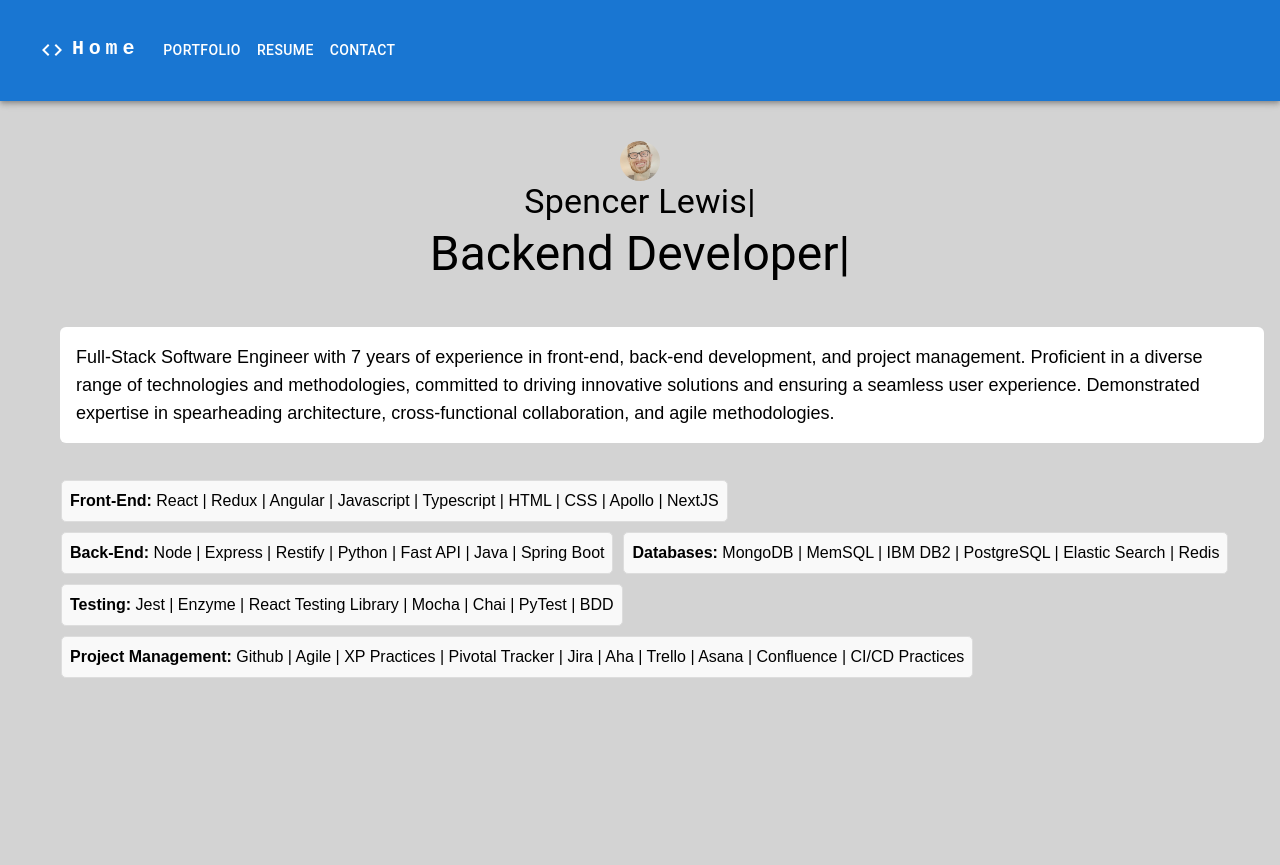
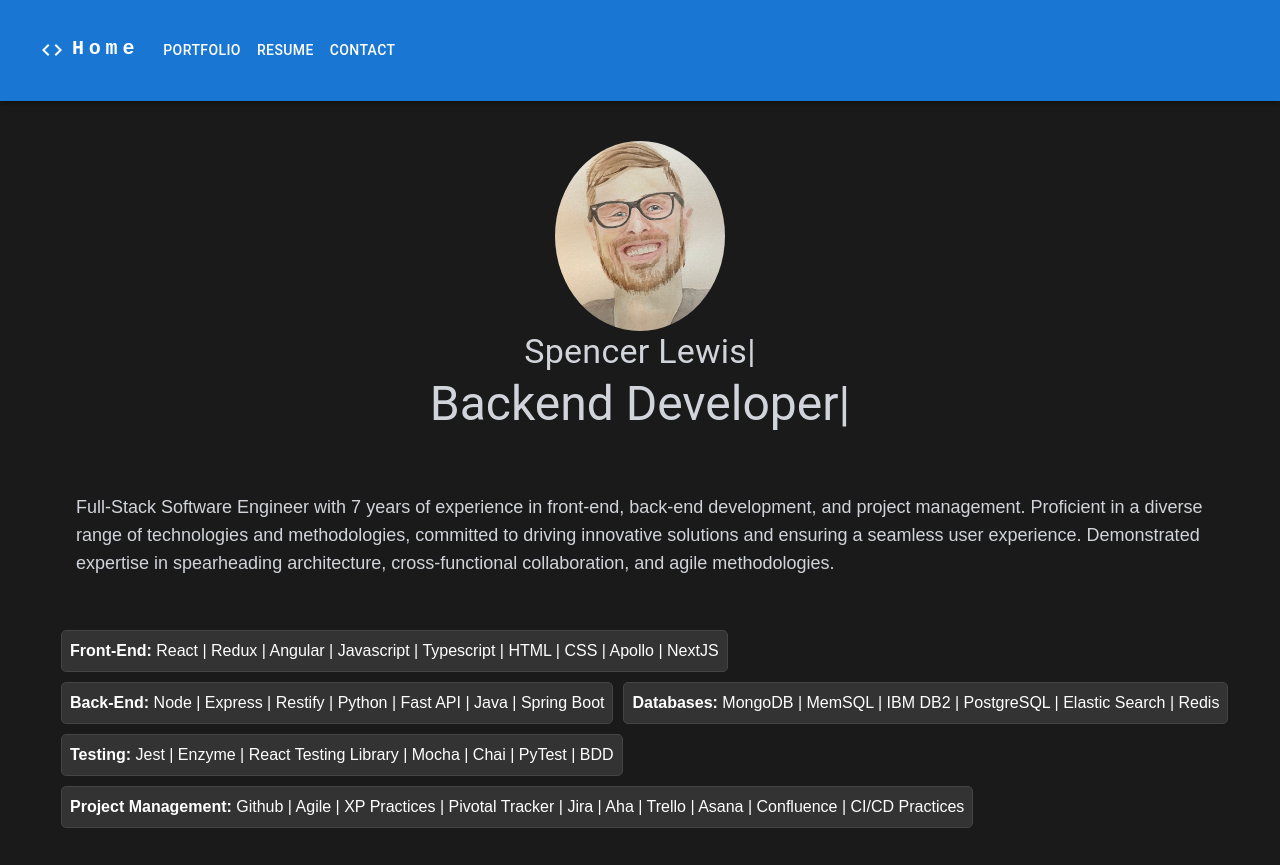
Before and after one commit to Spencer-Lewis/dev, a React (Vite) app: page / in a window 1280 px wide. Before the commit the page ends 800 px from the top, so only its background shows below. Built offline with nearby package versions, Linux system fonts and the light colour scheme.

Commit message:
Update styles

```diff
--- a/src/components/AvatarTyper.jsx
+++ b/src/components/AvatarTyper.jsx
@@ -6,9 +6,9 @@ import { TypeAnimation } from 'react-type-animation';
 import avatar from "../assets/portrait.jpg";
 
 const AvatarTyper = () => (
-    <Box className="text-center mt-10 mb-10">
+    <Box className="text-center text-gray-300 mt-10 mb-10">
         <Grid container justifyContent="center">
-            <Avatar className="" src={avatar} alt="Spencer Lewis" />
+            <Avatar className="" src={avatar} alt="Spencer Lewis" sx={{ width: 170, height: 190 }}/>
         </Grid>
         <Typography className="" variant="h4">
             <TypeAnimation sequence={["Spencer Lewis"]} typeSpeed={30} />
--- a/src/components/ProjectCarousel.jsx
+++ b/src/components/ProjectCarousel.jsx
@@ -18,7 +18,7 @@ class ProjectCarousel extends Component {
                     <p className="legend">Legend 2</p>
                 </div>
                 <div>
-                <Projects />
+                    <Projects />
                 </div>
             </Carousel>
         );
--- a/src/components/Summary.jsx
+++ b/src/components/Summary.jsx
@@ -1,7 +1,7 @@
-import React from "react";
+import React from 'react';
 
 const Summary = () => (
-    <div className="ml-11 bg-white rounded-md p-4">
+  <div className="ml-11 text-gray-300 rounded-md p-4">
     <p className="text-lg">
       Full-Stack Software Engineer with 7 years of experience in front-end, back-end
       development, and project management.
--- a/src/index.css
+++ b/src/index.css
@@ -6,7 +6,8 @@ body {
     font-family: 'Arial', sans-serif;
     margin: 0;
     padding: 0;
-    background-color: lightgray;
+    background-color: #1a1a1a; /* Dark background color */
+    color: #fff; /* Light text color */
 }
 
 header {
@@ -29,6 +30,7 @@ footer {
     bottom: 0;
     width: 100%;
 }
+
 #skills ul {
     list-style-type: none;
     padding: 0;
@@ -38,9 +40,10 @@ footer {
     display: inline-block;
     margin: 5px;
     padding: 8px;
-    border: 1px solid #ddd;
-    background-color: #f9f9f9;
+    border: 1px solid #444;
+    background-color: #333;
     border-radius: 5px;
+    color: #fff; /* Light text color */
 }
 
 #projects {
@@ -52,12 +55,14 @@ footer {
     flex: 1 1 300px;
     margin: 10px;
     padding: 15px;
-    border: 1px solid #ddd;
+    border: 1px solid #444;
     border-radius: 5px;
+    background-color: #2a2a2a;
 }
 
 .project h3 {
     margin-bottom: 10px;
+    color: #fff;
 }
 
 .project a {
--- a/src/pages/Portfolio.jsx
+++ b/src/pages/Portfolio.jsx
@@ -1,10 +1,10 @@
 import Projects from "../components/Projects"
-import ProjectCarousel from "../components/ProjectCarousel";
+// import ProjectCarousel from "../components/ProjectCarousel";
 
 const Portfolio = () => (
     <>
         <Projects />
-        <ProjectCarousel />
+        {/* <ProjectCarousel /> */}
     </>
   );
 
```
Lines whose indentation alone changed are shown as unchanged.
